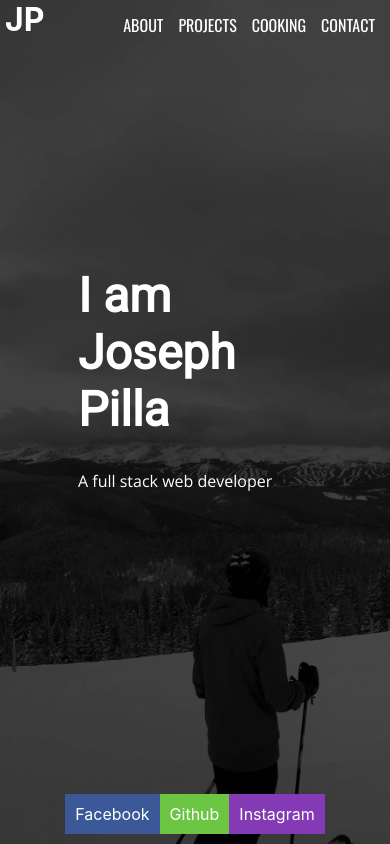
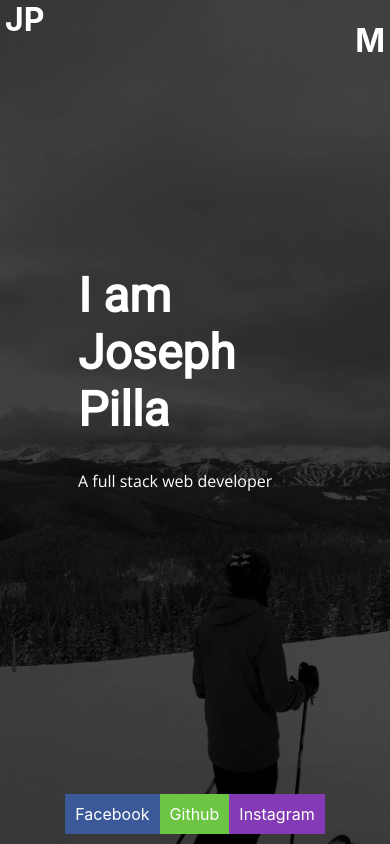
Before and after one commit to JoeyPilla/joseph-pilla, a React (Create React App) app: page / in a window 390 px wide. Built offline with nearby package versions, Linux system fonts and the light colour scheme.

Commit message:
working on media queries

```diff
--- a/src/Components/Header.js
+++ b/src/Components/Header.js
@@ -1,12 +1,24 @@
-import React from 'react';
+import React, {useState, useEffect} from 'react';
 import styled from 'styled-components';
 import { Link } from 'react-router-dom';
 import { THEME } from '../util';
 import HeaderDiv from '../Elements/HeaderDiv';
 import TitleDiv from './TitleDiv';
 
+function useWindowWidth() {
+  useEffect(() => {
+    const handleResize = () => console.log(window.innerWidth);
+    window.addEventListener('resize', handleResize);
+    return () => {
+      window.removeEventListener('resize', handleResize);
+    };
+  });
+}
+
+
 export default function Header(props) {
   const { color, setColor, setCurrentPage, currentPage } = props;
+  const [dropdown, setdropdown] = useState(false);
   const links = ['about', 'projects', 'cooking', 'contact'];
   const list = links.map((link, i) => {
     return (
@@ -20,6 +32,7 @@ export default function Header(props) {
       </Li>
     )
   })
+ useWindowWidth()
   return (
     <>
       <HeaderDiv color={color}/>
@@ -30,10 +43,15 @@ export default function Header(props) {
         }}>
           JP
         </H1>
-        <TitleDiv currentPage={currentPage}/>
-        <Nav>
-          {list}
-        </Nav>
+        <TitleDiv currentPage={currentPage} />
+        {
+          dropdown ? <Nav2>
+            {list}
+          </Nav2> : <> </>
+        }
+        <H3 onClick={() => setdropdown(!dropdown)}>
+          M
+        </H3>
       </HeaderContainer>
     </>
   )
@@ -61,10 +79,31 @@ const H1 = styled(Link)`
 `;
 
 const Nav = styled.nav`
+  position: absolute;
+  top: 50px;
+  left: 50%;
+  flex-direction: column;
+  justify-content: flex-end;
+  align-items: center;
+  height: 100%;
+`;
+
+const Nav2 = styled.nav`
   display: flex;
   justify-content: flex-end;
   align-items: center;
   height: 100%;
+`;
+
+const H3 = styled.h1`
+  display: flex;
+  justify-content: flex-end;
+  padding-right: 5px;
+  font-size: 2rem;
+  font-weight: bold;
+  color: white;
+  text-decoration: none;
+  cursor: pointer;
 `;
 
 const Li = styled.li`
```
